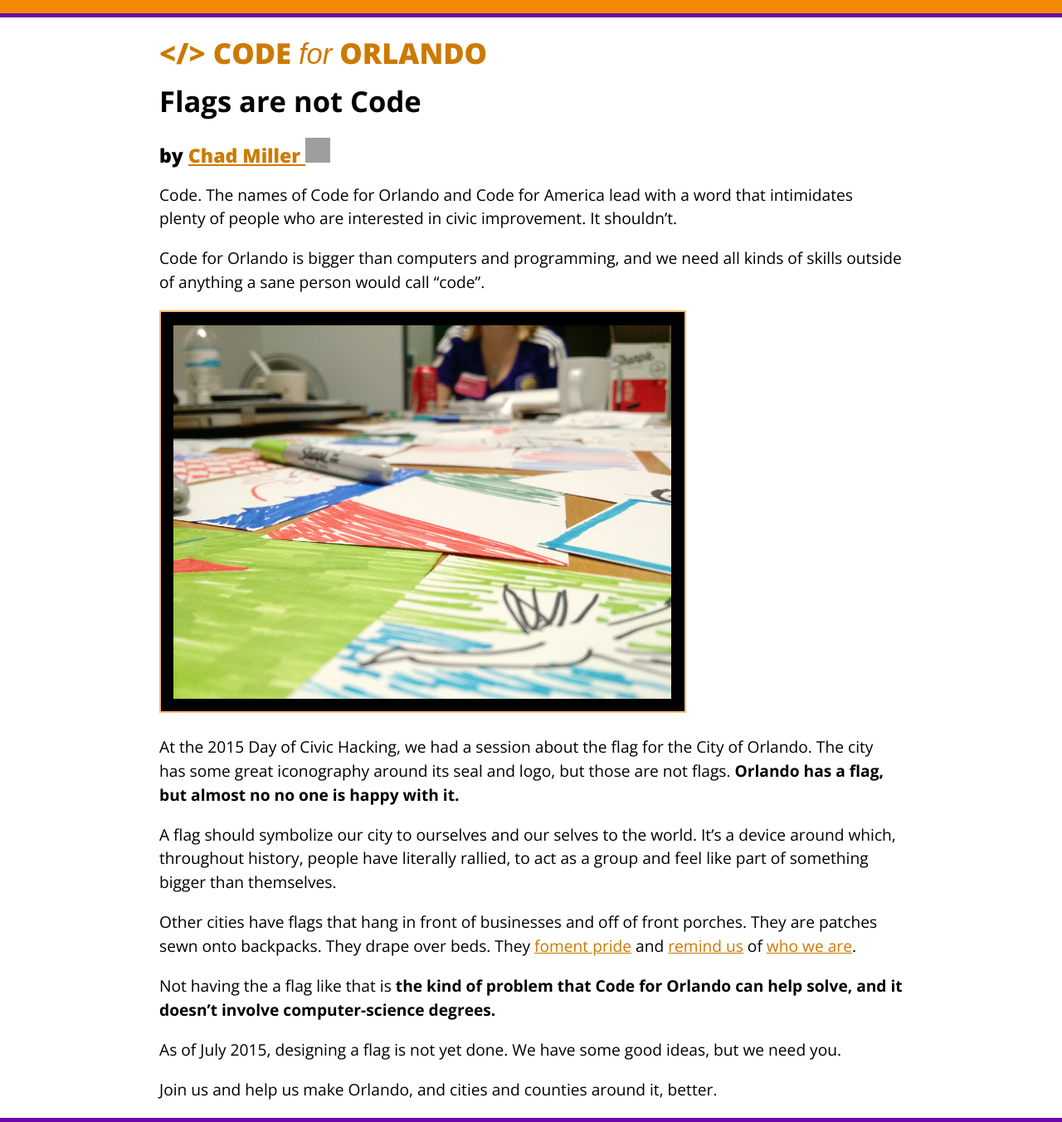
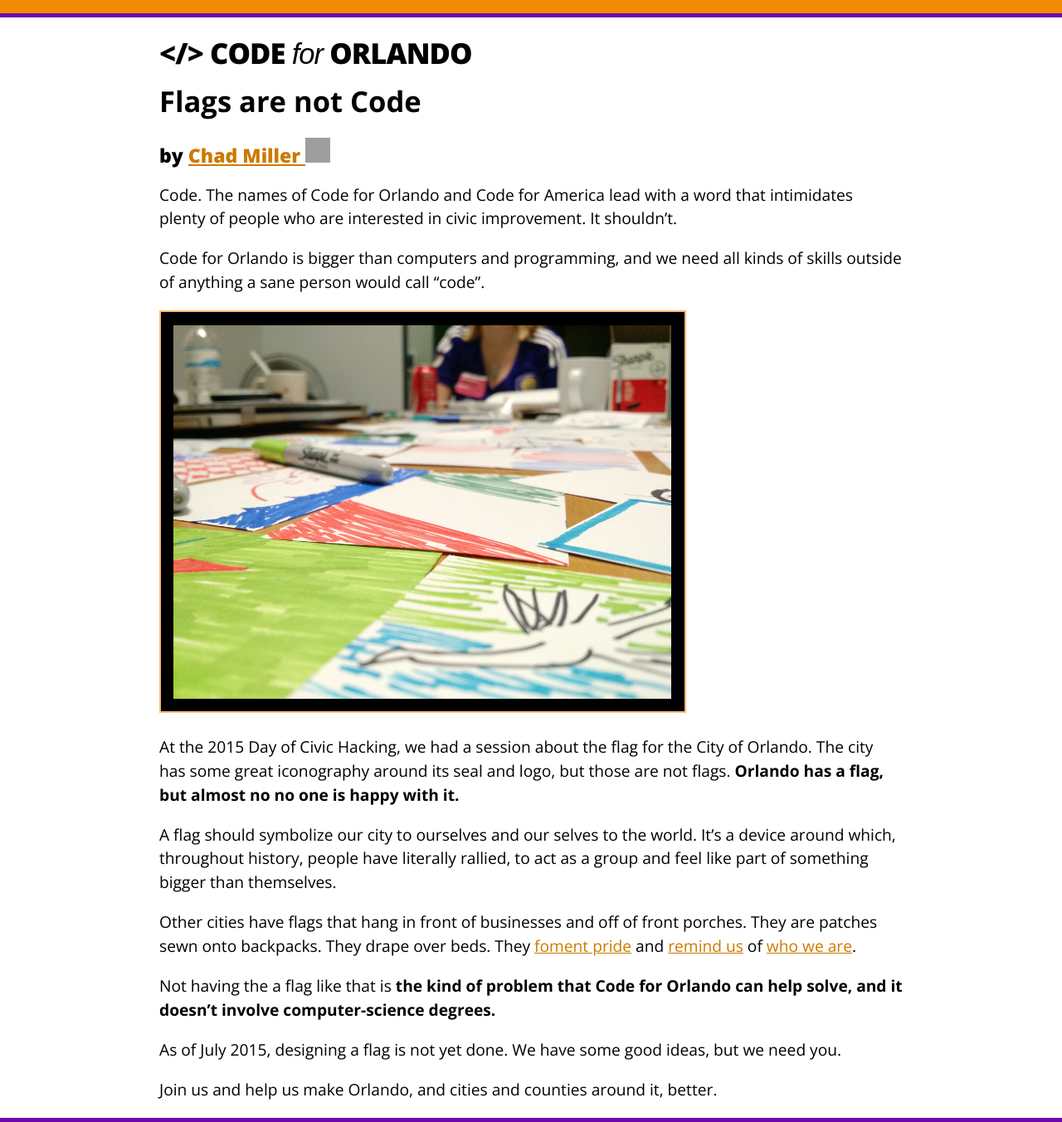
Before and after one commit to cforlando/cforlando.github.io, a Jekyll site: the page built from _posts/2015-07-30-flags.md, in a window 1280 px wide. Shown: the whole page at 83% size. Built offline with Jekyll 4.4.1, drawn with Linux system fonts in a browser that asks for light colours; some web fonts are replaced; grey boxes are pictures that could not be loaded.

Commit message:
Define ARTICLE as child of all BODY elements

```diff
--- a/_layouts/frontpage.html
+++ b/_layouts/frontpage.html
@@ -30,9 +30,9 @@
 </nav>
 {% endif %}
 
-
+<article>
 {{ content }}
-
+</article>
 
 </body>
 
--- a/styles/site.css
+++ b/styles/site.css
@@ -1,3 +1,8 @@
+/*
+ * All pages have a BODY. All BODYs have an ARTICLE child, and optionally have
+ * a NAV child, and nothing else.
+ */
+
 html {
 	background-color: hsla(34, 98%, 48%, 1);
 }
@@ -8,19 +13,29 @@ html {
 	}
 }
 
-html body {
+h1 a, h2 a, h3 a {
+	color: black !important;
+	text-decoration: none;
+}
+
+html > body {
 	margin: 16px 0px 0px 0px;
 	background-color: white;
 	min-height: 90vh;
-	border-top: hsla(32, 88%, 71%, 1) solid 0.4ex;
-	border-bottom: hsla(32, 88%, 71%, 1) solid 0.8ex;
+	border: hsla(32, 88%, 71%, 1) solid;
+	border-width: 0.4ex 0 0.8ex 0;
+}
+
+html > body > article {
+	margin: auto;
+	width: 70%;
+	max-width: 100ex;
 }
 
 html#blog > body  {
-	color: black;
 	background-color: white;
-	border-bottom: hsl(278, 91%, 35%) solid 5px;
-	border-top: hsl(278, 91%, 35%) solid 5px;
+	border: hsl(278, 91%, 35%) solid 5px;
+	border-width: 5px 0px;
 }
 
 body {
@@ -32,33 +47,26 @@ h1, h2, h3, h4, h5, h6 {
 	font-weight: 700;
 }
 
-html > body > article > header {
+html > body header {
 	font-size: larger;
 	font-weight: 800;
 }
 
-html#blog > body > article header h1 a, html#blog > body > article header h1 a:visited, html#blog > body > article header h1 a:active, html#blog > body > article header h1 a:link
-{
-	text-decoration: none;
+header h1 {
+	letter-spacing: -0.05ex
 }
 
 footer {
 	font-weight: 300;
 }
 
-body article {
-	padding: 0px 2em;
-	margin: 0px auto;
-	width: 70%;
-	max-width: 100ex;
-}
 @media (max-width: 800px) {
-body article {
+	body > article {
 		width: 90%;
 	}
 }
 
-body article img {
+body > article img {
 	max-width: 90%;
 }
 
```
Lines whose indentation alone changed are shown as unchanged.
